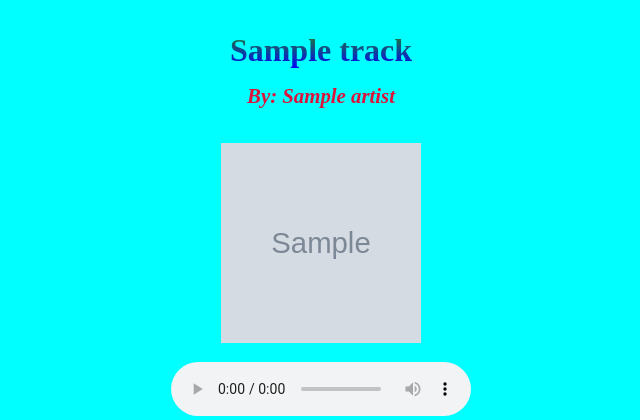
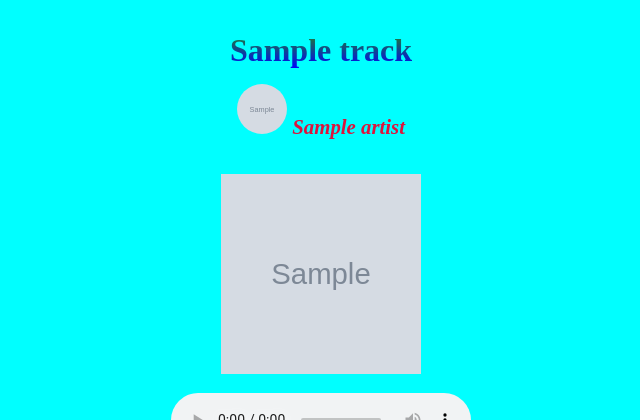
Before and after one commit to AP7557/Wave, a Flask app: page / in a window 1280 px wide. Shown: the top 420 px of the page, without its empty margins (319-959 px from the left). Run offline with Flask 2, Linux system fonts and the light colour scheme; grey boxes marked "Sample" are stand-in pictures; a database or web service that is not in the repository returns one stand-in record (values such as "Sample title"); data that the repository does not hold is empty; parts of the project's set-up code (start-up, migrations or seed data) failed here and were passed over.

Commit message:
adding artists img

```diff
--- a/app.py
+++ b/app.py
@@ -1,7 +1,7 @@
 from flask import Flask, render_template
 import os
 import random
-from songs import resp
+from songs import resp, artists_resp
 from lyrics import lyrics_resp
 
 def rand_artists():
@@ -28,7 +28,11 @@ def get_Lyrics(song_name, song_artists):
     return data["response"]["hits"][0]["result"]["url"]
 
 def rand_song():
-    data = resp(rand_artists())
+    artists = rand_artists()
+
+    data = resp(artists)
+    artists_data = artists_resp(artists)
+
     length = len(data['tracks'])
     random_number = random.randint(0,length-1)
 
@@ -37,6 +41,7 @@ def rand_song():
     lyrics = get_Lyrics(name, artists)
     return { 'name': name,
                 'artists': artists,
+                'artists_img': artists_data['images'][0]['url'],
                 'image': data['tracks'][random_number]['album']['images'][0]['url'],
                 'song_preview_url': data['tracks'][random_number]['preview_url'],
                 'song_lyrics': lyrics
--- a/songs.py
+++ b/songs.py
@@ -15,3 +15,7 @@ params = {
 def resp(id):
     response = requests.get(new_release + id +'/top-tracks', params=params, headers=headers)
     return response.json()
+
+def artists_resp(id):
+    response = requests.get(new_release + id, params=params, headers=headers)
+    return response.json()
--- a/static/style123.css
+++ b/static/style459.css
@@ -21,3 +21,9 @@ h5{
 audio{
     margin-top: 15px;
 }
+
+#artists_img{
+    border-radius: 10em;
+    width: 50px;
+    height: 50px;
+}
--- a/templates/index.html
+++ b/templates/index.html
@@ -1,12 +1,12 @@
 <!DOCTYPE html>
 <html>
     <head>
-        <link rel="stylesheet" href="{{ url_for('static', filename='style123.css') }}" type="text/css" />
+        <link rel="stylesheet" href="{{ url_for('static', filename='style459.css') }}" type="text/css" />
     </head>
 
     <body>
         <h3>{{data.name}}</h1>
-        <h5>By: {{data.artists}}</h5>
+        <h5><img id='artists_img' src={{data.artists_img}}></img> {{data.artists}}</h5>
         <img src={{data.image}} width=200 height=200></img>
         <br>
         {%if data.song_preview_url != None%}
```
